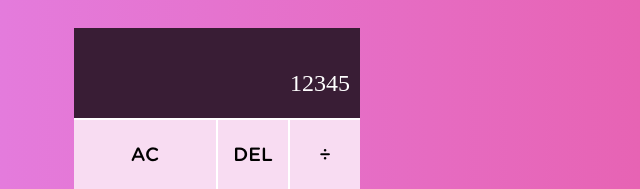
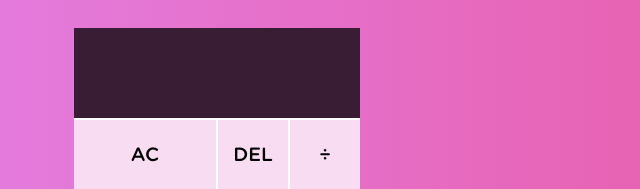
Before and after one commit to businan/calculator, a plain HTML site: page index.html in a window 1280 px wide. Shown: the part 147-336 px from the top of the page, 423-1063 px from the left. Drawn offline with Linux system fonts and the light colour scheme.

Commit message:
delete dummy number

```diff
--- a/index.html
+++ b/index.html
@@ -11,7 +11,7 @@
     <div class="container">
         <div class="result" id="result">
             <div class="result-top" id="result-top"></div>
-            <div class="result-bottom" id="result-bottom">12345</div>
+            <div class="result-bottom" id="result-bottom"></div>
         </div>
         <button class="box" id="data-reset" onclick="reset();">AC</button>
         <button class="box" id="data-del" onclick="lastCharDelete();">DEL</button>
```
